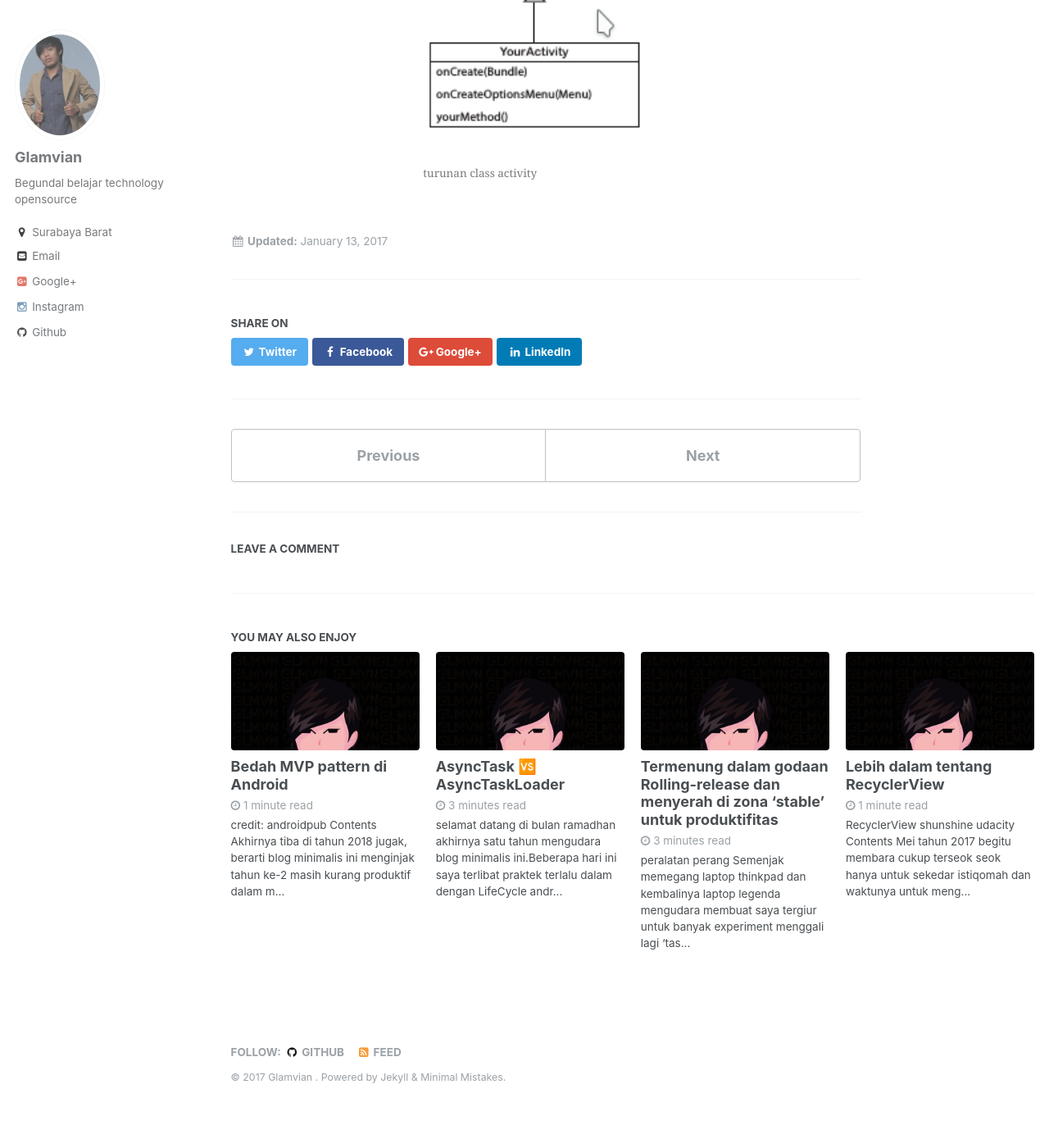
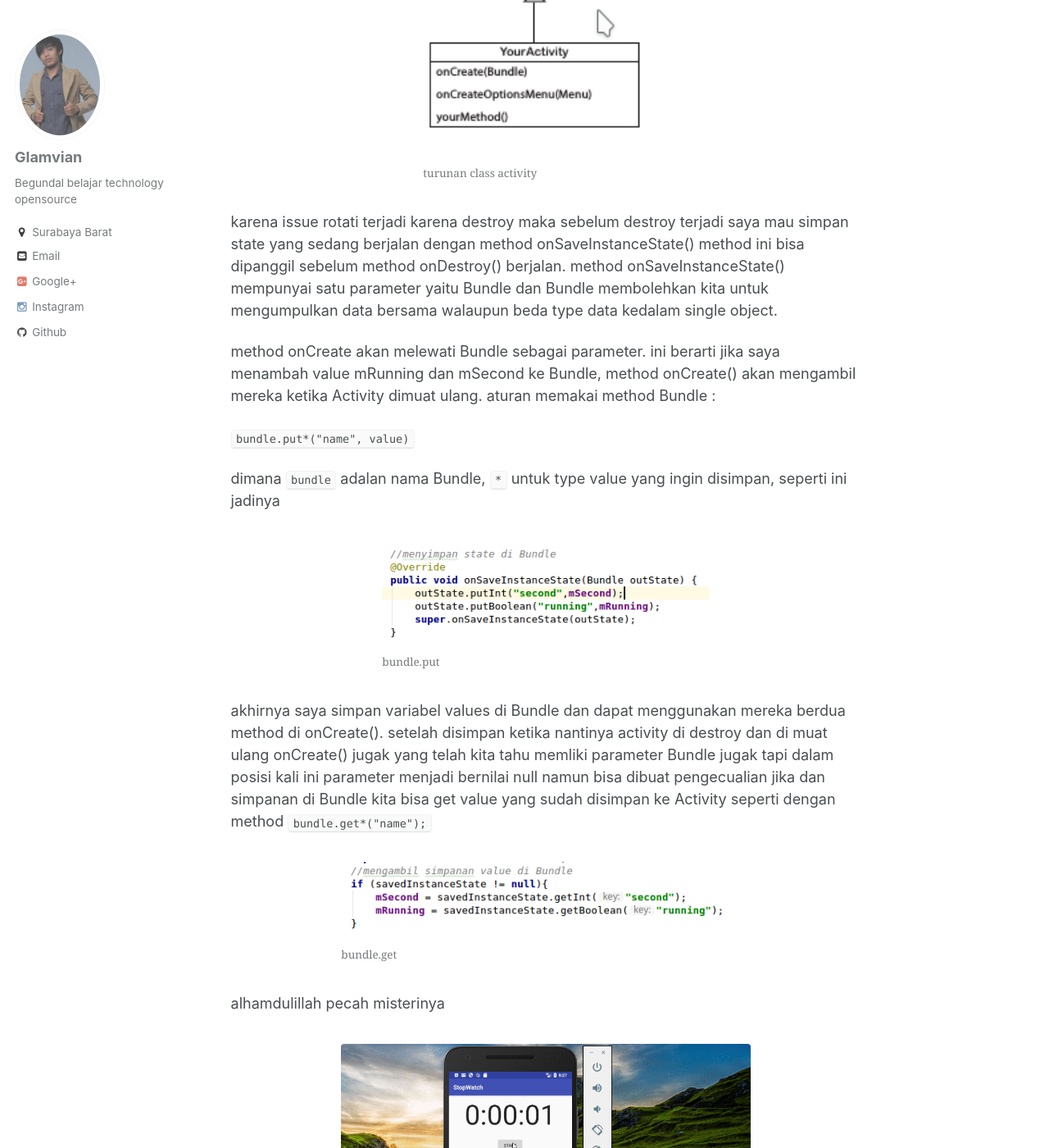
Before and after one commit to piyan13/glamvian12, a Jekyll site: the page built from _posts/2017-01-13-Mendalami-LifeCycle-Activity.md, in a window 1280 px wide and 1400 px high, scrolled down 3605 px. Shown: the whole window at 82% size. Built offline with Jekyll 4.4.1, drawn with Linux system fonts in a browser that asks for light colours; comment, search, counter and statistics services are not loaded; before the commit the page ends 4983 px from its top, so only the background shows below that; some of the changed text lies outside the part shown.

Commit message:
edit post mendalami lifecyle activity part2

```diff
--- a/_posts/2017-01-13-Mendalami-LifeCycle-Activity.md
+++ b/_posts/2017-01-13-Mendalami-LifeCycle-Activity.md
@@ -44,3 +44,28 @@ Method onCreate() akan dipanggil setelah Activity di launch. dan method onDestro
 <img src="/images/inheritstp.png">
 <figcaption>turunan class activity</figcaption>
 </figure>
+
+karena issue rotati terjadi karena destroy maka sebelum destroy terjadi saya mau simpan state yang sedang berjalan dengan method onSaveInstanceState() method ini bisa dipanggil sebelum method onDestroy() berjalan. method onSaveInstanceState() mempunyai satu parameter yaitu Bundle dan Bundle membolehkan kita untuk mengumpulkan data bersama walaupun beda type data kedalam single object.
+
+method onCreate akan melewati Bundle sebagai parameter. ini berarti jika saya menambah value mRunning dan mSecond ke Bundle, method onCreate() akan mengambil mereka ketika Activity dimuat ulang. aturan memakai method Bundle :
+
+`bundle.put*("name", value)`
+
+dimana `bundle` adalan nama Bundle, `*` untuk type value yang ingin disimpan, seperti ini jadinya
+
+<figure style="width:400px" class="align-center">
+<img src="/images/bundleput.png">
+<figcaption>bundle.put</figcaption>
+</figure>
+
+akhirnya saya simpan variabel values di Bundle dan dapat menggunakan mereka berdua method di onCreate(). setelah disimpan ketika nantinya activity di destroy dan di muat ulang onCreate() jugak yang telah kita tahu memliki parameter Bundle jugak tapi dalam posisi kali ini parameter menjadi bernilai null namun bisa dibuat pengecualian jika dan simpanan di Bundle kita bisa get value yang sudah disimpan ke Activity seperti dengan method `bundle.get*("name");`
+<figure style="width:500px" class="align-center">
+<img src="/images/bundleget.png">
+<figcaption>bundle.get</figcaption>
+</figure>
+
+alhamdulillah pecah misterinya
+<figure style="width:500px" class="align-center">
+<img src="/images/rotatestop.gif">
+<figcaption>isuue rotate solve</figcaption>
+</figure>
```
Also changed, not shown: images/bundleget.png (added), images/bundleput.png (added), images/rotatestop.gif (added), 8 other files.
